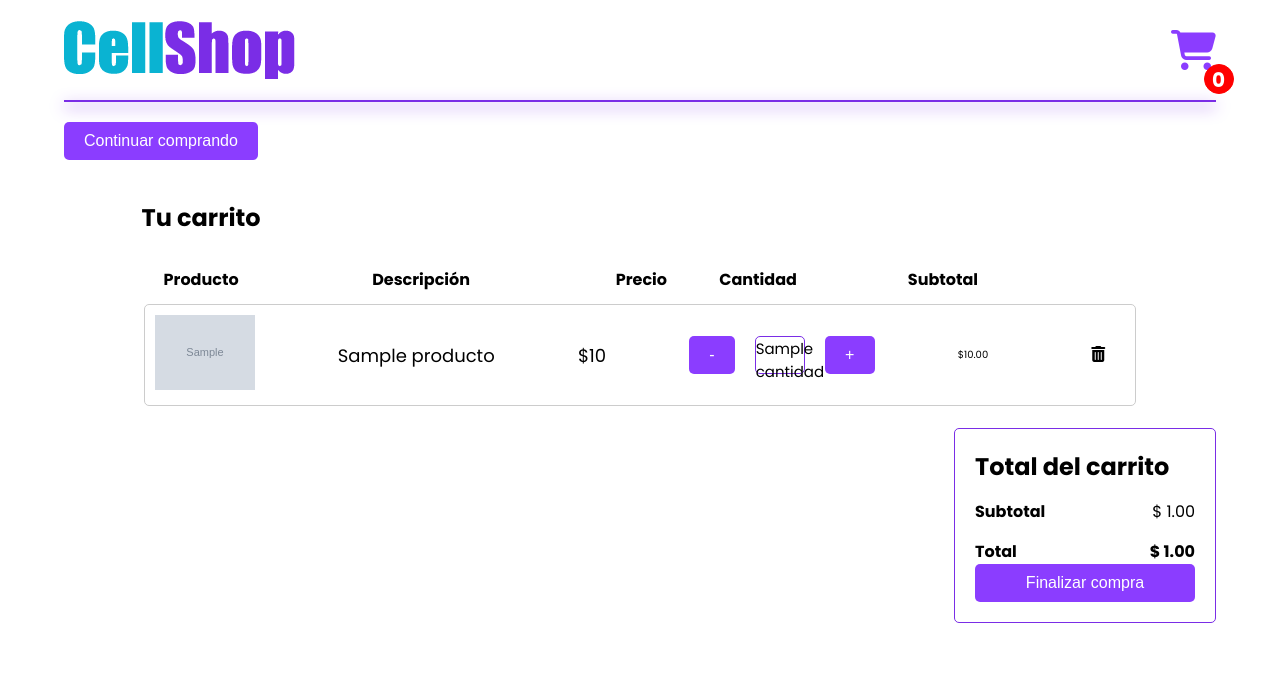
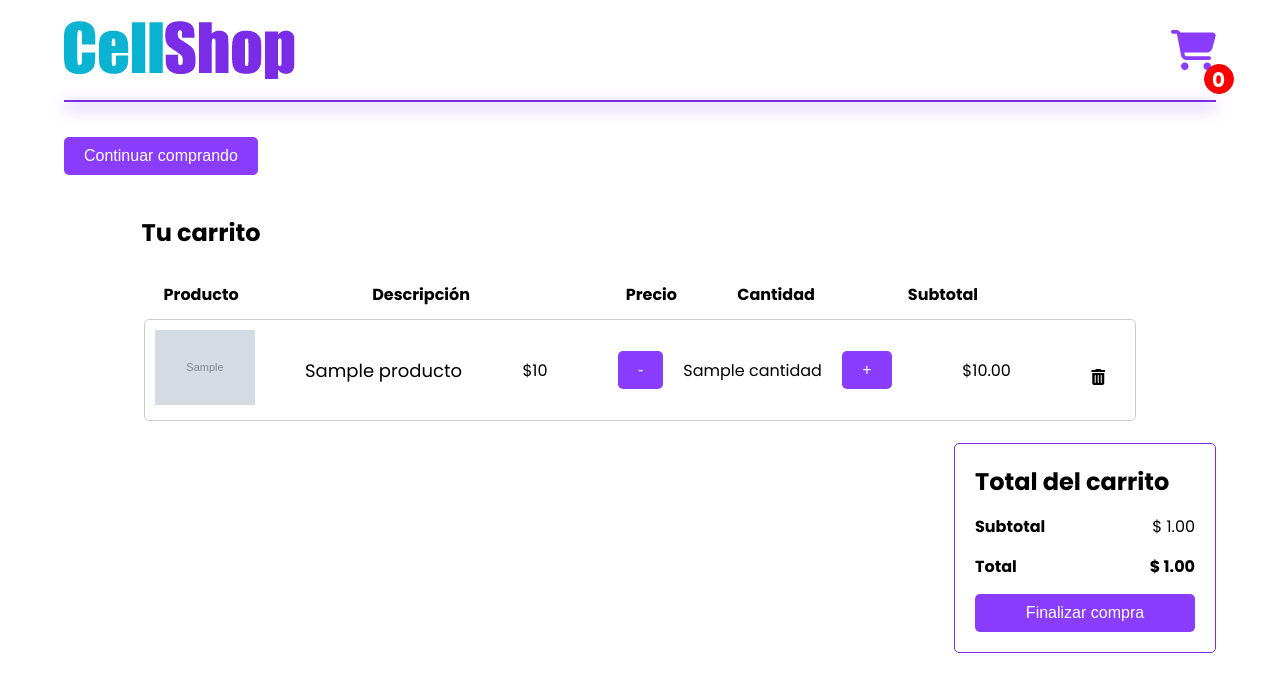
Before and after one commit to BriaYan1/Cell-Shop, a Django app: template vista_principal/templates/vista_carrito.html in a window 1280 px wide. Shown: the top 692 px of the page. Run offline with Django 5.2, Linux system fonts and the light colour scheme; the template is opened without the code that fills it: most values are stand-ins (such as "Sample title", 1, 10 or a date in 2020); grey boxes marked "Sample" are stand-in pictures; parts of the project's set-up code (start-up, migrations or seed data) failed here and were passed over; some libraries are stand-ins or nearby versions.

Commit message:
actualizando

```diff
--- a/vista_principal/static/estilos_carrito.css
+++ b/vista_principal/static/estilos_carrito.css
@@ -1,6 +1,6 @@
 @import url('https://fonts.googleapis.com/css2?family=Poppins:wght@300;400;600;700&family=Sora:wght@400;600;700;800&display=swap');
 
-:root {
+:root{
     --color-primary: #515151;
 }
 
@@ -20,7 +20,6 @@ body {
     margin: 0 auto;
     font-family: 'Poppins', sans-serif;
     background-color: #ffffff;
-    padding-bottom: 4rem;
 }
 
 header {
@@ -69,6 +68,7 @@ button {
     font-size: 1.6rem;
     cursor: pointer;
     transition: background-color 0.3s ease;
+    margin-top: 1.5rem;
 }
 
 button:hover {
@@ -80,7 +80,7 @@ h2 {
     font-size: 2.4rem;
 }
 
-main {
+main{
     margin-bottom: 4rem;
 }
 
@@ -100,7 +100,7 @@ main {
     margin-left: 89rem;
 }
 
-.titulo-total {
+.titulo-total{
     font-size: 2.4rem;
     font-weight: bold;
 }
@@ -112,7 +112,7 @@ main {
     grid-template-columns: 1fr auto;
 }
 
-#subtotal {
+#subtotal{
     font-weight: 400;
 }
 
@@ -128,13 +128,13 @@ main {
     font-size: 1.6rem;
 }
 
-@media (max-width: 768px) {
-    .cart-item {
+@media (max-width: 768px){
+    .cart-item{
         display: grid !important;
         grid-template-columns: 1fr;
     }
 
-    .cart-header {
+    .cart-header{
         display: none !important;
     }
 }
@@ -164,20 +164,20 @@ main {
         width: 90%;
     }
 
-    .continuar-comprando {
+    .continuar-comprando{
         width: auto;
     }
 
-    .cart-container {
+    .cart-container{
         max-width: 100% !important;
         margin: 0;
     }
 
-    .aux-precio {
+    .aux-precio{
         margin-left: 8rem !important;
     }
 
-    .cart-item {
+    .cart-item{
         text-align: center;
     }
 
@@ -221,8 +221,7 @@ main {
 }
 
 .product-quantity,
-.product-price,
-.product-description {
+.product-price, .product-description {
     font-size: 1.8rem;
     margin: 0.5rem 0;
 }
@@ -242,6 +241,13 @@ main {
 .product-image {
     width: 100px;
     height: auto;
+}
+
+.product-price,
+.product-quantity,
+.product-subtotal {
+    font-size: 1.6rem;
+    margin: 0 1rem;
 }
 
 .remove-item {
@@ -264,32 +270,23 @@ main {
     padding: 1rem 0;
 }
 
-.cant{
-    width: 50px;
-    height: 38px;
-    text-align: center;
-    font-size: 1.5rem;
-    border: 1px solid #7A2DE6;
-    border-radius: 0.5rem;
-}
-
-.aux-producto {
+.aux-producto{
     margin-left: 2rem;
 }
 
-.aux-description {
+.aux-description{
     margin-left: 3rem;
 }
 
-.aux-precio {
-    margin-left: 7.5rem;
+.aux-precio{
+    margin-left: 8.5rem;
 }
 
-.aux-cant {
-    margin-left: -2rem;
+.aux-cant{
+    margin-left: -0.2rem;
 }
 
-.aux-subtotal {
+.aux-subtotal{
     margin-left: -3rem;
 }
 
@@ -298,6 +295,6 @@ main {
     font-size: 1.6rem;
 }
 
-.cart-table {
+.cart-table{
     width: 100%;
 }
```
